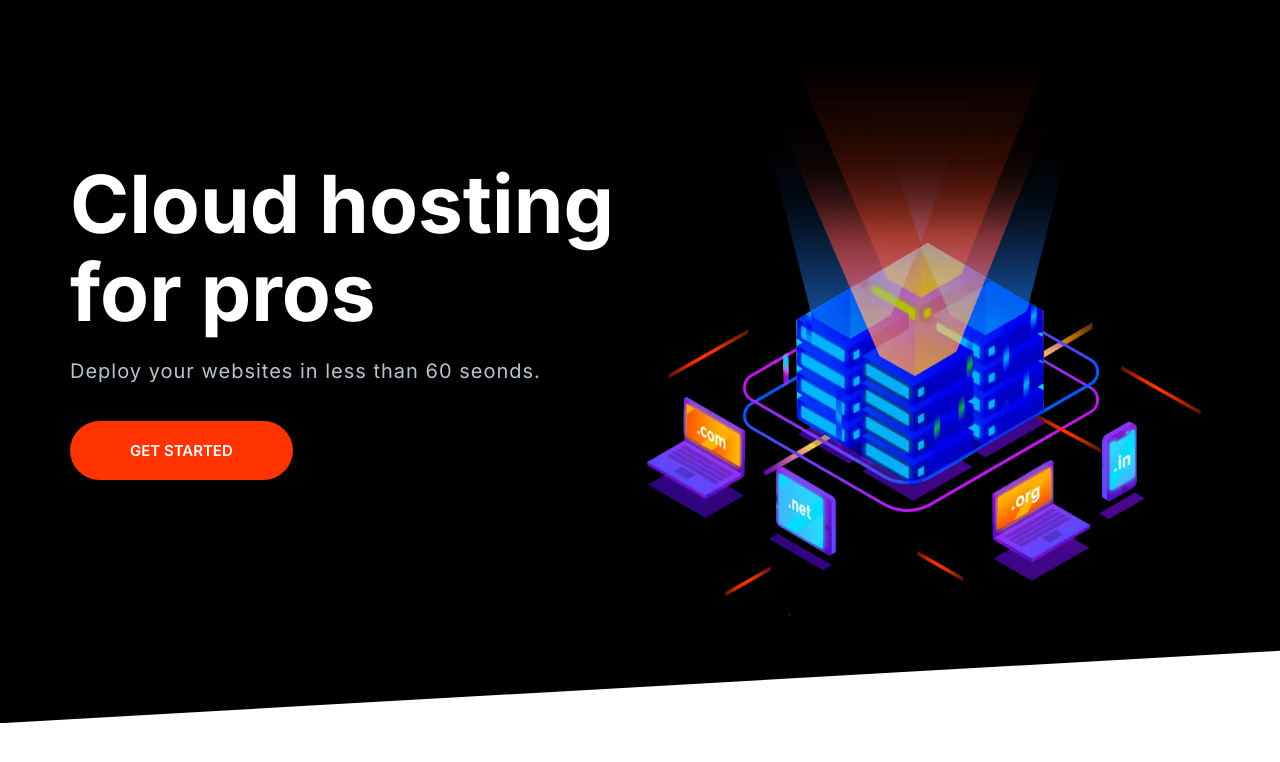
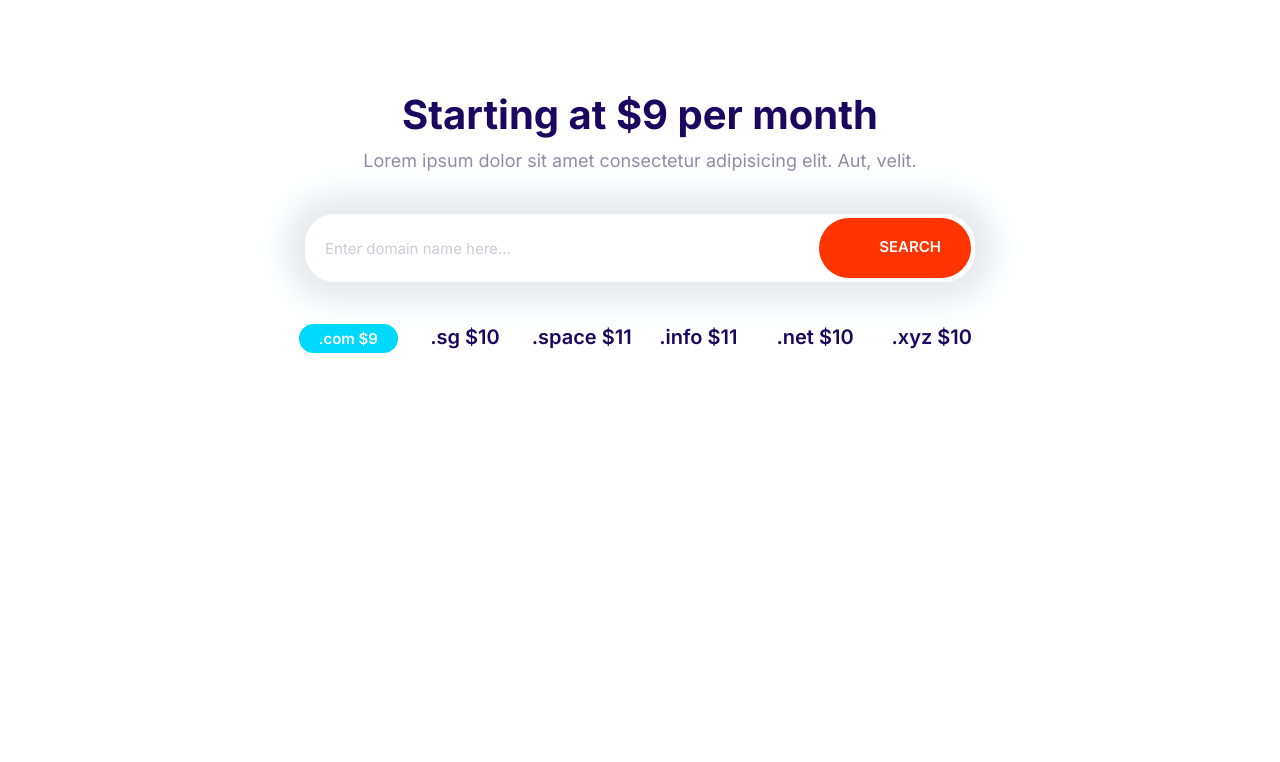
Before and after one commit to Emelzz/firstproject, a plain HTML site: page index.html in a window 1280 px wide. Drawn offline with Linux system fonts and the light colour scheme.

Commit message:
Defined the Domain block components

```diff
--- a/CSS/styles.css
+++ b/CSS/styles.css
@@ -190,11 +190,20 @@ a{
     font-size:1.8rem;
     font-weight: 600;
     margin:1rem 0;
+    outline: 0;
     padding: 2rem 3rem;
     text-align: center;
     text-transform: uppercase;
     white-space: nowrap;
 }
+
+.btn .icon{
+    width: 2rem;
+    height: 2rem;
+    margin-right: 1rem;
+    vertical-align: middle;
+}
+
 .btn--primary{
     background: var(--color-primary);
     color: #fff;
@@ -269,7 +278,7 @@ a{
 .input-group .input{
     border: 0;
     flex-grow: 1;
-    padding: 1,5rem 1rem;
+    padding: 1.5rem 2rem;
 }
 
 .input-group .btn{
@@ -689,3 +698,29 @@ a{
         align-self: center;
     }
 }
+
+/* Domain blocks */
+
+.block-domain .input-group{
+     box-shadow: 0 0 30px 20px #e6ebee;
+     border: 0;
+     margin: 4rem auto;
+     max-width: 670px;
+}
+
+.block-domain__prices{
+    display: grid;
+    grid-template-columns: repeat(3, 1fr);
+    grid-template-rows: repeat(2, 6rem);
+    font-size: 2rem;
+    font-weight: 600;
+    justify-items: center;
+    max-width: 700px;
+    margin: 0 auto;
+}
+
+@media screen and (min-width:768px){
+    .block-domain__prices{
+        grid-template-columns:repeat(auto-fit, minmax(10rem, 1fr)) ;
+    }
+}
--- a/index.html
+++ b/index.html
@@ -15,25 +15,29 @@
     <link rel="stylesheet" href="css/styles.css" />
   </head>
   <body>
-    <section class="block block--dark block--skewed-left hero">
-      <div class="container grid grid--1x2">
-        <header class="block__header hero__content">
-          <h1 class="block__heading">Cloud hosting for pros</h1>
-          <p class="hero__tagline">
-            Deploy your websites in less than 60 seonds.
-          </p>
-          <a href="" class="btn btn--accent btn--stretched">Get started</a>
-        </header>
-        <picture>
-          <source
-            type="image/webp"
-            srcset="images/banner.webp 1x, images/banner@2x.webp 2x" />
-          <source
-            type="image/png"
-            srcset="images/banner.png 1x, images/banner@2x.png 2x" />
-          <img class="hero__image" src="images/banner.png" alt=""
-        /></picture>
+    <section class="block container block-domain">
+      <header class="block__header">
+        <h2>Starting at $9 per month</h2>
+        <p>
+          Lorem ipsum dolor sit amet consectetur adipisicing elit. Aut, velit.
+        </p>
+      </header>
+      <div class="input-group">
+        <input type="" class="input" placeholder="Enter domain name here..." />
+        <button class="btn btn--accent">
+          <svg class="icon icon--white">
+            <use xlink:href="images/sprite.svg#search"></use></svg
+          >Search
+        </button>
       </div>
+      <ul class="list block-domain__prices">
+        <li><spam class="badge badge--secondary">.com $9</spam></li>
+        <li>.sg $10</li>
+        <li>.space $11</li>
+        <li>.info $11</li>
+        <li>.net $10</li>
+        <li>.xyz $10</li>
+      </ul>
     </section>
     <script src="js/main.js"></script>
   </body>
```
Also changed, not shown: Components/Domainblock.html (added, +22 -0 lines).
